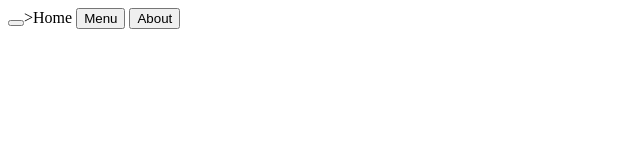
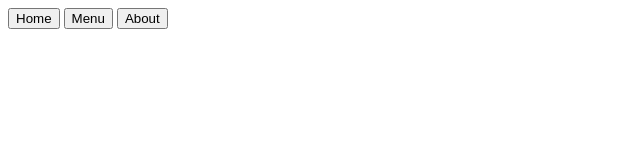
Before and after one commit to Isaacans/TOP_Restaurant_Page_Project, a plain HTML site: page src/template.html in a window 1280 px wide. Shown: the whole page, without its empty margins (0-640 px from the left). Drawn offline with Linux system fonts and the light colour scheme.

Commit message:
Fix typo on button tag
To make button display corectly.

```diff
--- a/src/template.html
+++ b/src/template.html
@@ -9,7 +9,7 @@
 
     <header>
         <nav>
-            <button class="nav-button" data-action="home" aria-label="Go to home page"></button>>Home</button>
+            <button class="nav-button" data-action="home" aria-label="Go to home page">Home</button>
             <button class="nav-button" data-action="menu" aria-label="Go to menu">Menu</button>
             <button class="nav-button" data-action="about" aria-label="Go to page about us">About</button>
         </nav>
```
